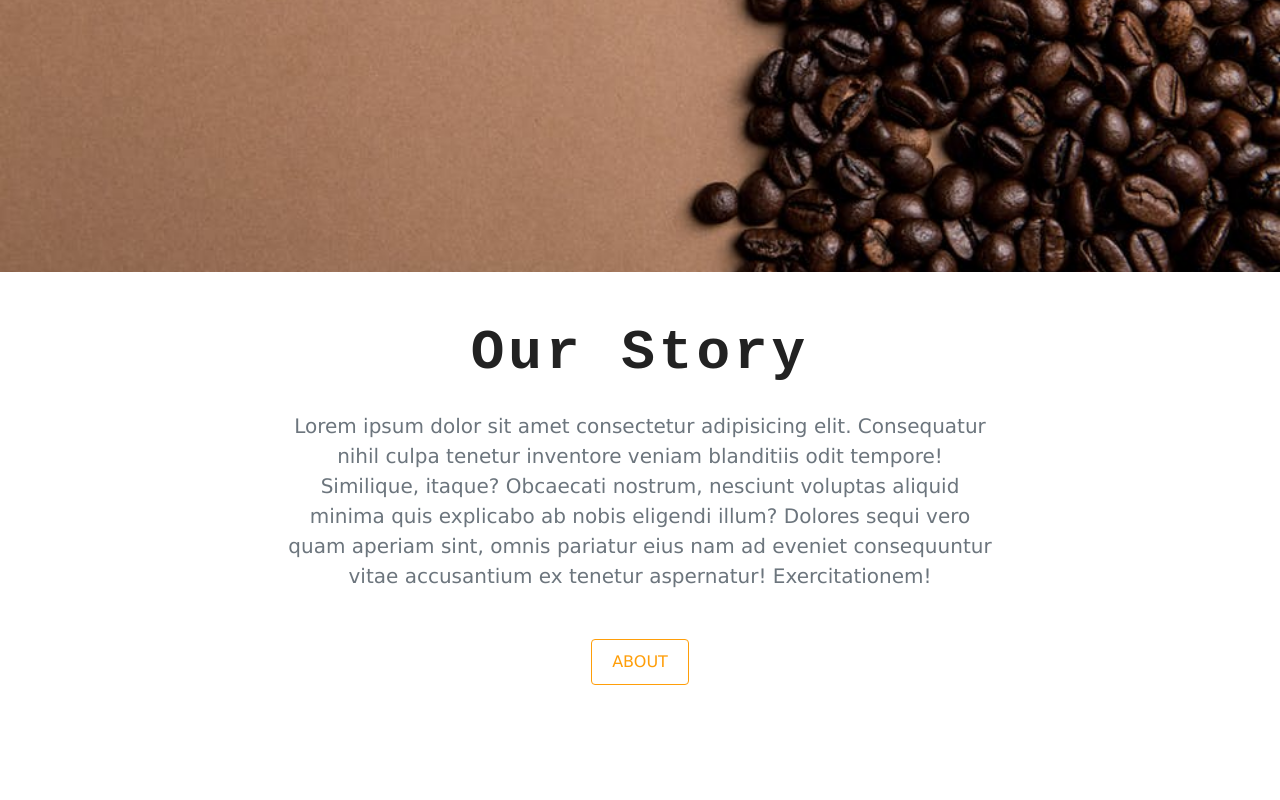
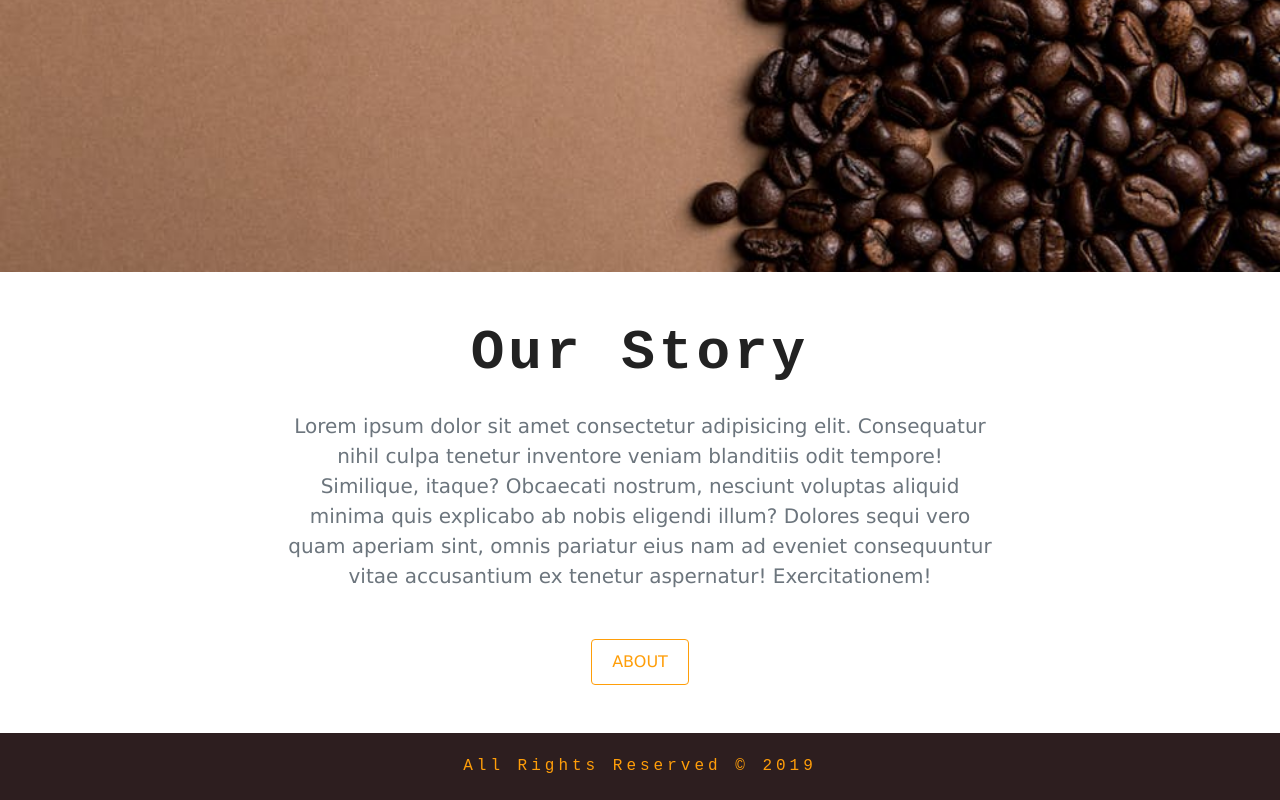
Before and after one commit to Mahmoud-Alsrouji-Kanani/gatsby-coffee-project, a Gatsby site: page / in a window 1280 px wide. Shown: the part 528-1328 px from the top of the page. Before the commit the page ends 1261 px from the top, so only its background shows below. Built offline with nearby package versions, Linux system fonts and the light colour scheme; Gatsby itself is replaced by a stand-in of ours.

Commit message:
Add Footer component

```diff
--- /dev/null
+++ b/src/components/Globals/Footer.js
@@ -0,0 +1,15 @@
+import React from 'react'
+
+export default function Footer() {
+    return (
+        <footer className="footer py-3">
+            <div className="container">
+                <div className="row">
+                    <div className="col-10 mx-auto col-md-6 text-yellow text-center text-capitalize">
+                        <h6 className="mx-auto my-2">all rights reserved &copy; {new Date().getFullYear().toString()}</h6>
+                    </div>
+                </div>
+            </div>
+        </footer>
+    )
+}
--- a/src/components/layout.css
+++ b/src/components/layout.css
@@ -44,3 +44,6 @@
   background: var(--mainYellow);
   color: var(--mainWhite);
 }
+.footer {
+  background: var(--mainBrown);
+}
--- a/src/components/layout.js
+++ b/src/components/layout.js
@@ -13,12 +13,14 @@
 import "./layout.css"
 
 import Navbar from './Globals/Navbar'
+import Footer from './Globals/Footer'
 
 const Layout = ({ children }) => {
   return (
     <>
       <Navbar />
       {children}
+      <Footer />
     </>
   )
 }
```
